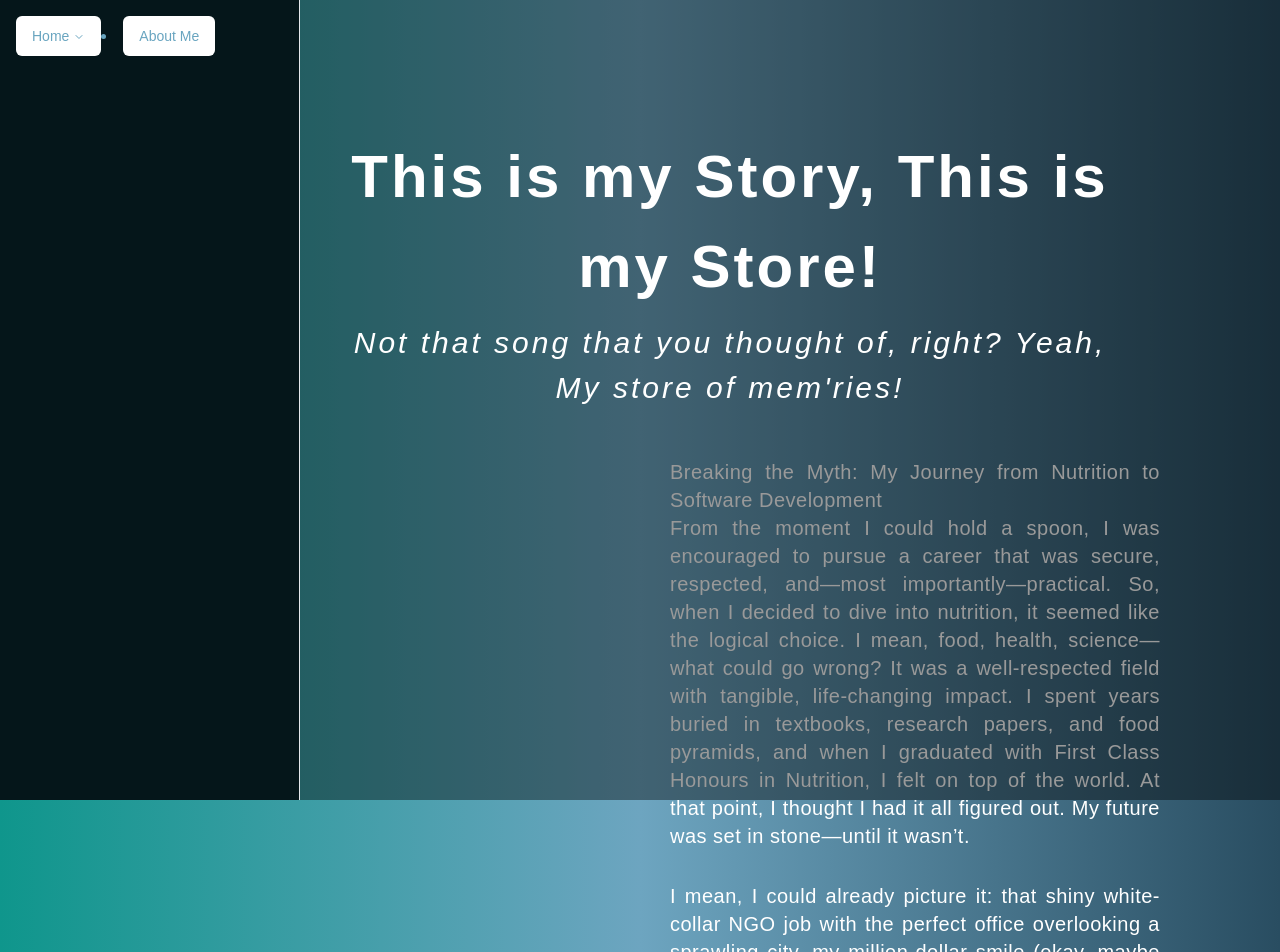
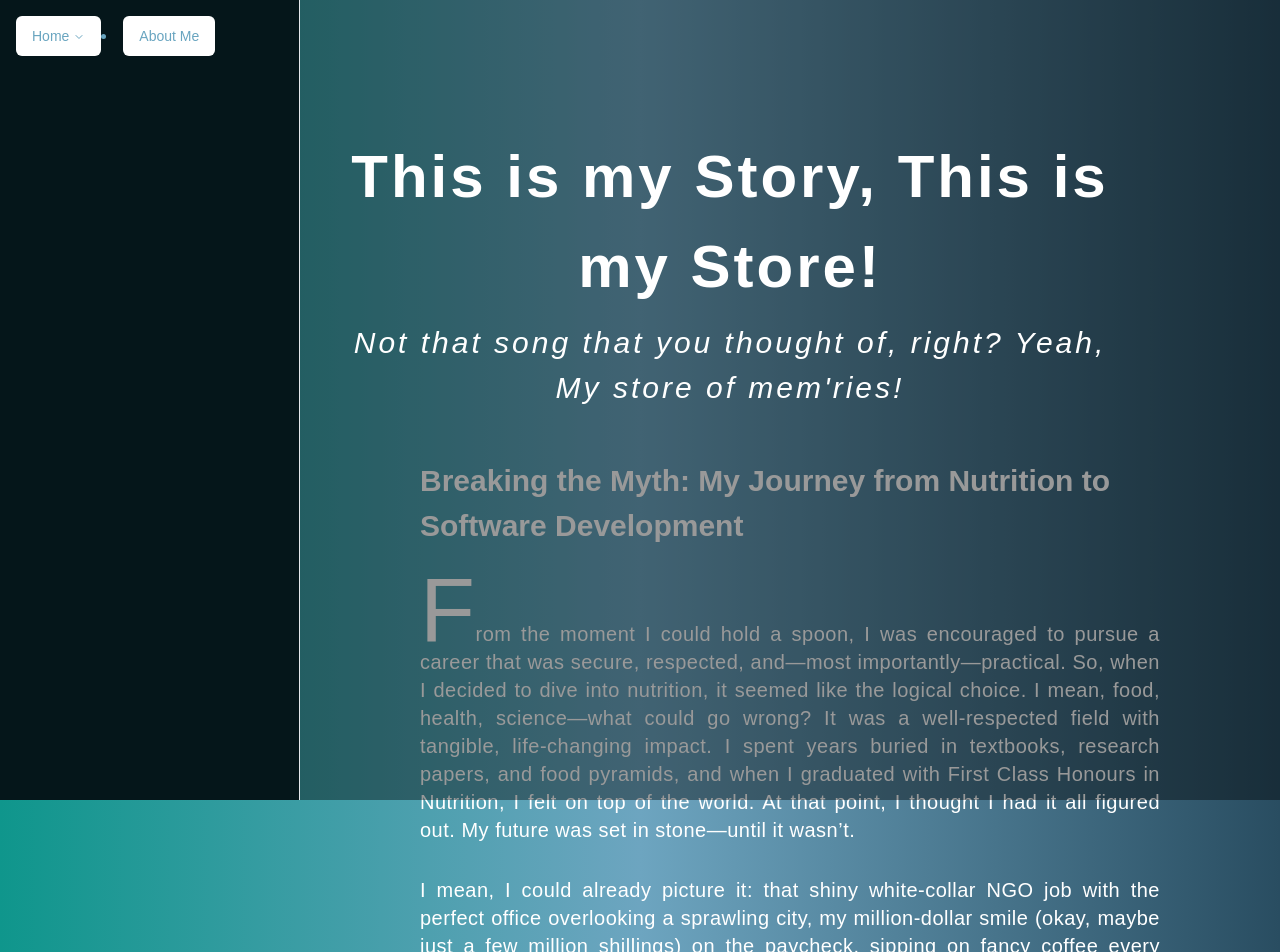
Before and after one commit to Aber-Racheal/Shadcn_ui_practice_portfolio, a Next.js app: page / in a window 1280 px wide. Shown: the top 952 px of the page. Built offline with nearby package versions, Linux system fonts and the light colour scheme.

Commit message:
Added my story to the story component

```diff
--- a/src/components/AboutMe/myStory/index.tsx
+++ b/src/components/AboutMe/myStory/index.tsx
@@ -16,12 +16,13 @@ const MyStory = () => {
                 </span>
             </h1>
 
-      <div className="max-w-4xl lg:px-20 z-10 mx-auto mt-12 ml-[550px]">
+            <div className="lg:px-20 z-10 mx-auto mt-12 ml-[300px]">
                 {/* First Section */}
+                <h2 className="text-[30px] text-left font-extrabold mb-[20px]">Breaking the Myth: My Journey from Nutrition to Software Development</h2>
+
                 <p className="text-lg md:text-xl leading-relaxed tracking-wide space-y-6 animate__animated animate__fadeIn animate__delay-1s text-justify mb-8">
-          Breaking the Myth: My Journey from Nutrition to Software Development
                     <br />
-          From the moment I could hold a spoon, I was encouraged to pursue a
+                    <span className="text-[90px]">F</span>rom the moment I could hold a spoon, I was encouraged to pursue a
                     career that was secure, respected, and—most importantly—practical. So,
                     when I decided to dive into nutrition, it seemed like the logical
                     choice. I mean, food, health, science—what could go wrong? It was a
```
Lines whose indentation alone changed are shown as unchanged.
